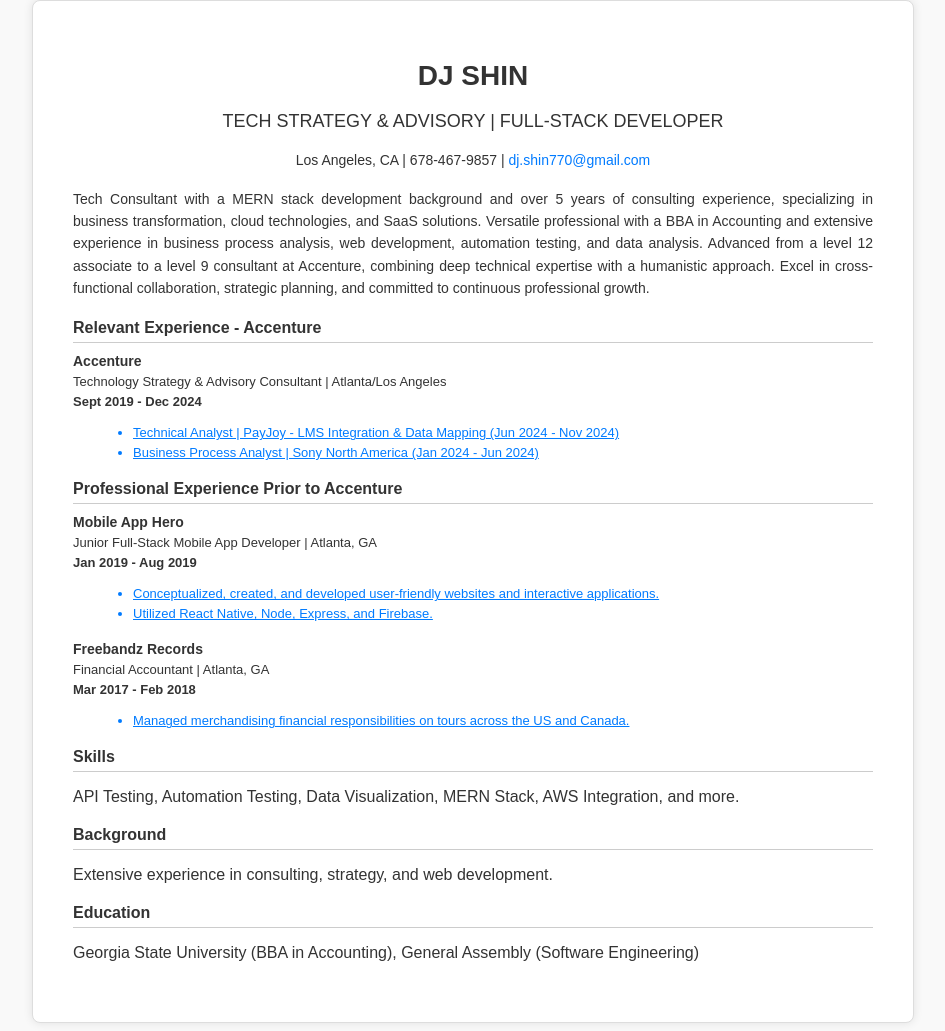
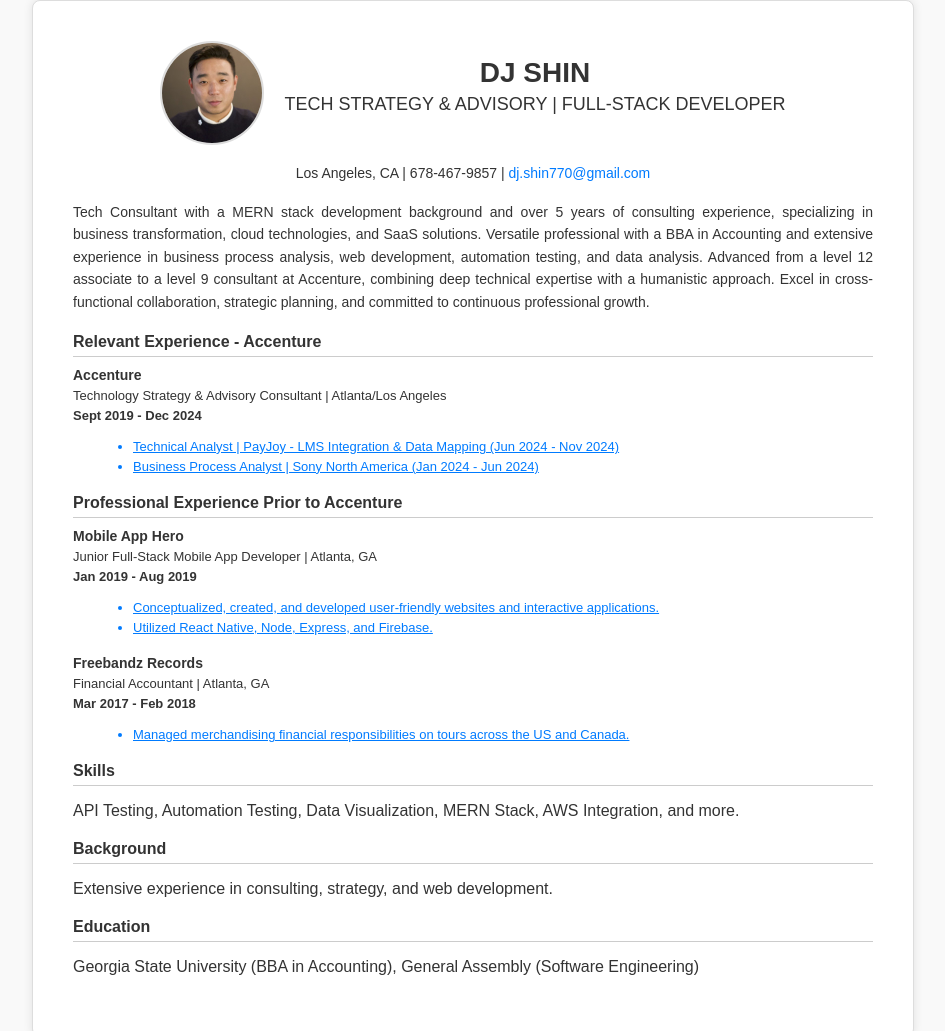
Before and after one commit to djxshin/updated_resume, a plain HTML site: page index.html in a window 1280 px wide. Shown: the top 1031 px of the page, without its empty margins (167-1112 px from the left). Drawn offline with Linux system fonts and the light colour scheme.

Commit message:
headshot

```diff
--- a/index.html
+++ b/index.html
@@ -9,8 +9,13 @@
 <body>
     <div class="resume-container">
         <header>
-            <h1>DJ SHIN</h1>
-            <h2>TECH STRATEGY & ADVISORY | FULL-STACK DEVELOPER</h2>
+            <div class="header-content">
+                <img src="headshot.jpg" alt="DJ Shin Headshot" class="headshot">
+                <div>
+                    <h1>DJ SHIN</h1>
+                    <h2>TECH STRATEGY & ADVISORY | FULL-STACK DEVELOPER</h2>
+                </div>
+            </div>
         </header>
         <div class="contact">
             <p>Los Angeles, CA | 678-467-9857 | <a href="mailto:dj.shin770@gmail.com">dj.shin770@gmail.com</a></p>
--- a/style.css
+++ b/style.css
@@ -21,9 +21,24 @@
     margin-bottom: 20px;
 }
 
+.header-content {
+    display: flex;
+    align-items: center;
+    justify-content: center;
+    gap: 20px;
+}
+
+.headshot {
+    width: 100px;
+    height: 100px;
+    border-radius: 50%;
+    border: 2px solid #ddd;
+}
+
 header h1 {
     font-size: 28px;
     font-weight: bold;
+    margin: 0;
 }
 
 header h2 {
```
Also changed, not shown: headshot.jpg (added), script.js (line endings or trailing spaces).
